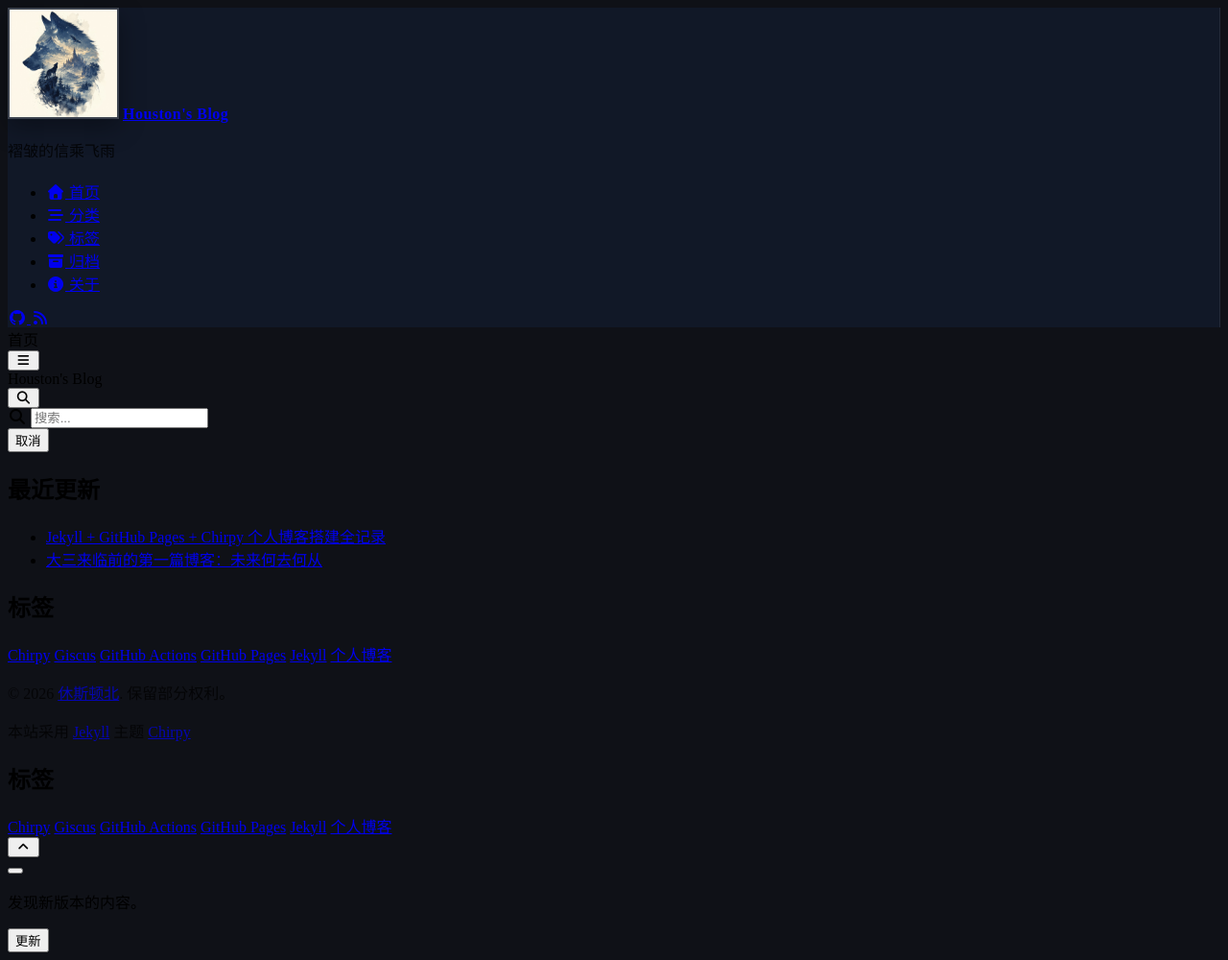
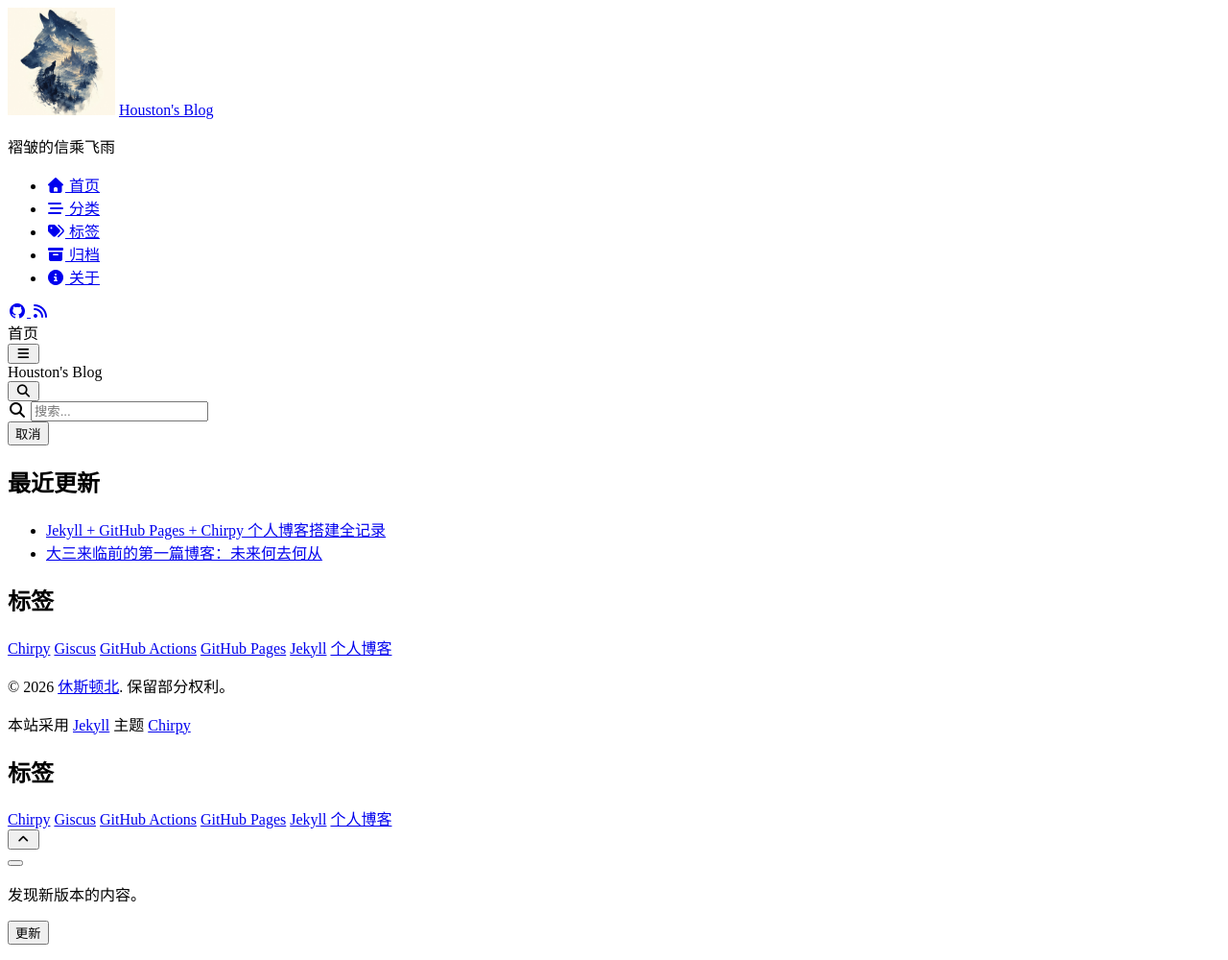
Before and after one commit to Houstonzaihubei/houstonzaihubei.github.io, a Jekyll site: the page built from index.html, in a window 1280 px wide. Shown: the whole page at 96% size. Built offline with Jekyll 4.4.1, drawn with Linux system fonts in a browser that asks for light colours; cached includes are drawn as plain includes; nearby versions of some CDN libraries.

Commit message:
Initial Chirpy blog

```diff
--- a/assets/css/jekyll-theme-chirpy.scss
+++ b/assets/css/jekyll-theme-chirpy.scss
@@ -7,98 +7,3 @@
   .bundle
 {%- endif -%}
 ';
-
-/* ========== 简洁暗色美化：无渐变版本 ========== */
-
-html[data-mode="dark"] body {
-  background: #0f1117;
-}
-
-#sidebar {
-  background: #111827;
-  border-right: 1px solid rgba(255, 255, 255, 0.08);
-}
-
-#avatar img {
-  border: 2px solid rgba(255, 255, 255, 0.18);
-  box-shadow: 0 8px 24px rgba(0, 0, 0, 0.35);
-}
-
-#sidebar .site-title {
-  font-weight: 700;
-  letter-spacing: 0.03em;
-}
-
-#sidebar .site-subtitle {
-  opacity: 0.8;
-  line-height: 1.7;
-}
-
-#sidebar ul li.nav-item a:hover {
-  background: rgba(255, 255, 255, 0.06);
-  border-radius: 0.6rem;
-}
-
-#post-list .card-wrapper {
-  border-radius: 0.9rem;
-  border: 1px solid rgba(255, 255, 255, 0.08);
-  background: #151923;
-  box-shadow: 0 8px 24px rgba(0, 0, 0, 0.22);
-  transition:
-    transform 0.18s ease,
-    border-color 0.18s ease,
-    box-shadow 0.18s ease;
-}
-
-#post-list .card-wrapper:hover {
-  transform: translateY(-3px);
-  border-color: rgba(255, 255, 255, 0.18);
-  box-shadow: 0 12px 30px rgba(0, 0, 0, 0.32);
-}
-
-#post-list .card-wrapper:hover h1,
-#post-list .card-wrapper:hover h2,
-#post-list .card-wrapper:hover h3 {
-  color: #cbd5e1;
-}
-
-main {
-  line-height: 1.85;
-}
-
-.post-content {
-  font-size: 1.02rem;
-}
-
-.post-content img {
-  border-radius: 0.6rem;
-  box-shadow: 0 8px 22px rgba(0, 0, 0, 0.28);
-}
-
-.highlight,
-div[class^="language-"] {
-  border-radius: 0.65rem;
-  border: 1px solid rgba(255, 255, 255, 0.08);
-  box-shadow: none;
-}
-
-code.highlighter-rouge,
-p code,
-li code {
-  border-radius: 0.3rem;
-  padding: 0.1rem 0.28rem;
-}
-
-#toc-wrapper {
-  border-left: 1px solid rgba(255, 255, 255, 0.06);
-}
-
-footer {
-  opacity: 0.72;
-}
-
-@media (max-width: 849px) {
-  #post-list .card-wrapper:hover {
-    transform: none;
-  }
-}
```
